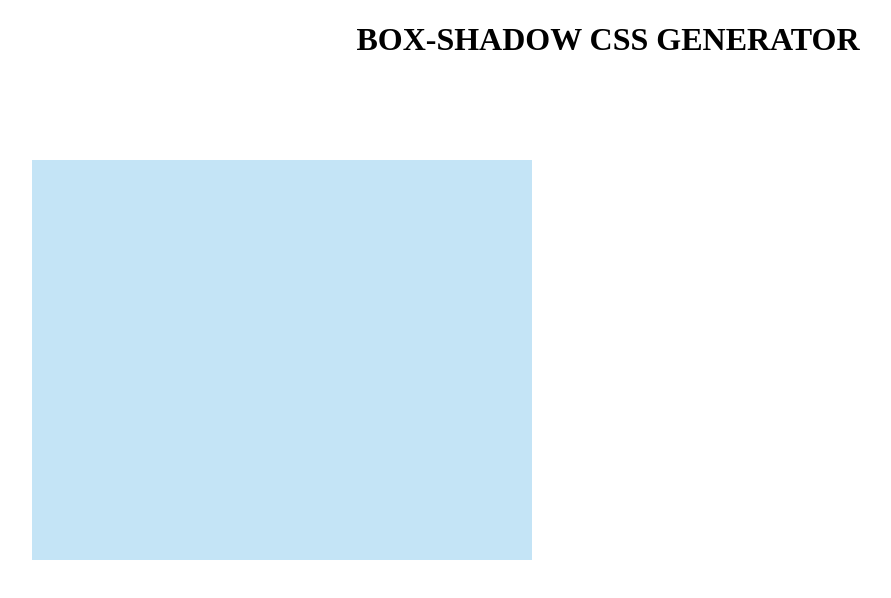
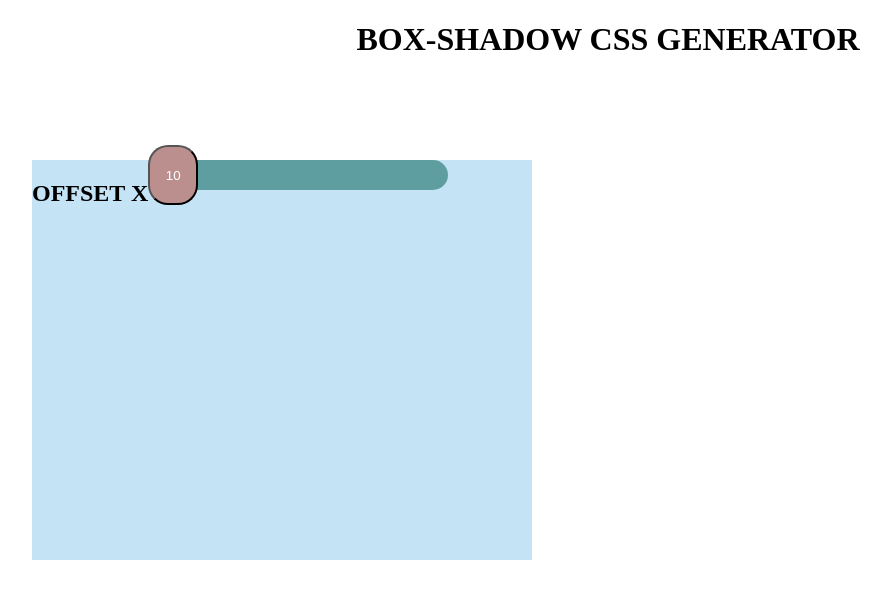
Before and after one commit to Szadziu/boxShadowCSSGenerator, a React (Create React App) app: page / in a window 1280 px wide. Shown: the top 598 px of the page, without its empty margins (32-923 px from the left). Built offline with nearby package versions, Linux system fonts and the light colour scheme.

Commit message:
feature // added UserPanel, PropertySlider, DraggableItem components initial files and theme for whole app

```diff
--- /dev/null
+++ b/src/components/DraggableItem/DraggableItem.jsx
@@ -0,0 +1,7 @@
+import * as P from "./parts";
+
+const DraggableItem = () => {
+  return <P.Item>10</P.Item>;
+};
+
+export default DraggableItem;
--- /dev/null
+++ b/src/components/DraggableItem/index.js
@@ -0,0 +1 @@
+export { default } from "./DraggableItem";
--- /dev/null
+++ b/src/components/DraggableItem/parts.js
@@ -0,0 +1,15 @@
+import styled from "styled-components";
+
+export const Item = styled.button`
+  position: absolute;
+  top: -50%;
+  left: 0;
+
+  width: 50px;
+  height: 60px;
+  background-color: rosybrown;
+  border-radius: 20px;
+
+  color: white;
+  cursor: grab;
+`;
--- /dev/null
+++ b/src/components/PropertySlider/PropertySlider.jsx
@@ -0,0 +1,16 @@
+import DraggableItem from "../DraggableItem/DraggableItem";
+
+import * as P from "./parts";
+
+const PropertySlider = ({ name }) => {
+  return (
+    <P.Wrapper>
+      <P.PropertyName>{name}</P.PropertyName>
+      <P.Slider>
+        <DraggableItem />
+      </P.Slider>
+    </P.Wrapper>
+  );
+};
+
+export default PropertySlider;
--- /dev/null
+++ b/src/components/PropertySlider/index.js
@@ -0,0 +1 @@
+export { default } from "./PropertySlider";
--- /dev/null
+++ b/src/components/PropertySlider/parts.js
@@ -0,0 +1,18 @@
+import styled from "styled-components";
+
+export const Wrapper = styled.div`
+  display: flex;
+`;
+
+export const PropertyName = styled.h2`
+  text-transform: uppercase;
+`;
+
+export const Slider = styled.div`
+  position: relative;
+
+  width: 60%;
+  height: 30px;
+  border-radius: 20px;
+  background-color: cadetblue;
+`;
--- a/src/components/UserPanel/UserPanel.jsx
+++ b/src/components/UserPanel/UserPanel.jsx
@@ -1,7 +1,12 @@
+import PropertySlider from "../PropertySlider/PropertySlider";
 import * as P from "./parts";
 
 const UserPanel = () => {
-  return <P.Panel></P.Panel>;
+  return (
+    <P.Panel>
+      <PropertySlider name="offset x" />
+    </P.Panel>
+  );
 };
 
 export default UserPanel;
```
